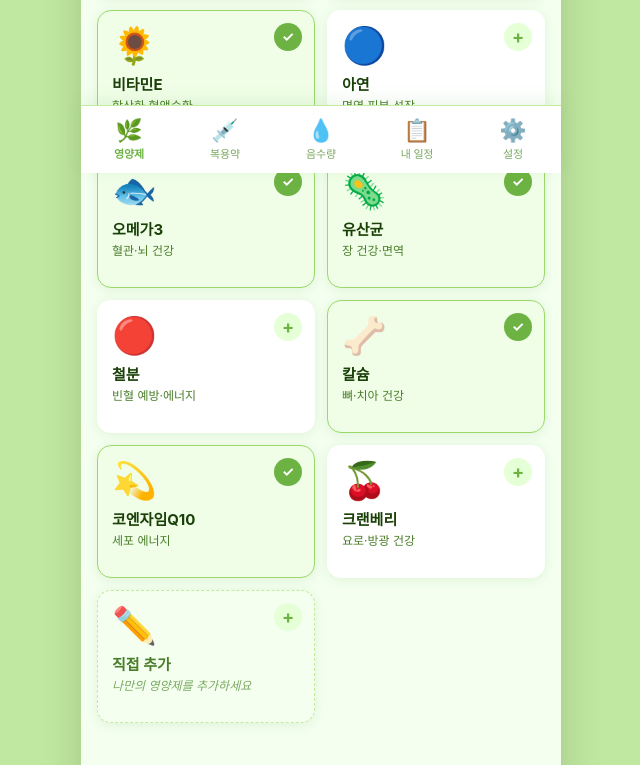
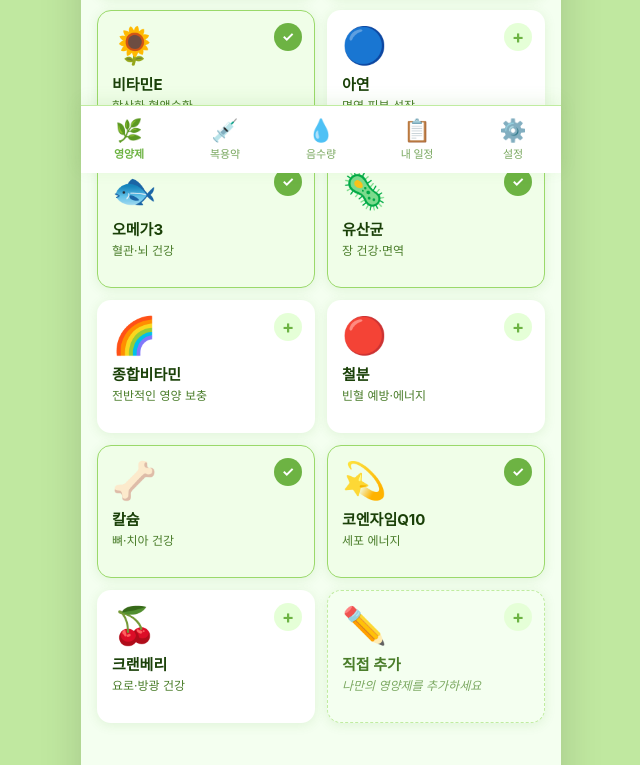
Before and after one commit to alicelimti/NutriTime, a React (Vite) app: page / in a window 1280 px wide. Shown: the part 627-1392 px from the top of the page, without its empty margins (319-959 px from the left). Built offline with nearby package versions, Linux system fonts and the light colour scheme.

Commit message:
feat: 영양제 종합비타민 추가 (유산균·철분 사이 가나다 순 배치)
Co-Authored-By: Claude Sonnet 4.6 <noreply@anthropic.com>

```diff
--- a/src/data/supplements.js
+++ b/src/data/supplements.js
@@ -128,6 +128,18 @@ export const SUPPLEMENTS = [
     defaultGroup: 'wake',
   },
   {
+    id: 'multivitamin',
+    name: '종합비타민',
+    emoji: '🌈',
+    effect: '전반적인 영양 보충',
+    description: '하루에 필요한 비타민과 미네랄을 한 번에 보충할 수 있는 복합 영양제입니다. 편식이나 불규칙한 식사로 인한 영양 불균형 예방에 효과적입니다.',
+    combination: '오메가3 (전반적 건강 시너지)',
+    ageGroup: '전 연령, 식사가 불규칙하거나 영양 섭취가 부족한 분',
+    timing: '아침 식후 (흡수율 최적화)',
+    caution: '개별 비타민과 중복 복용 시 과잉 섭취 주의. 지용성 비타민(A·D·E·K) 과다 복용에 특히 유의',
+    defaultGroup: 'morning',
+  },
+  {
     id: 'iron',
     name: '철분',
     emoji: '🔴',
```
